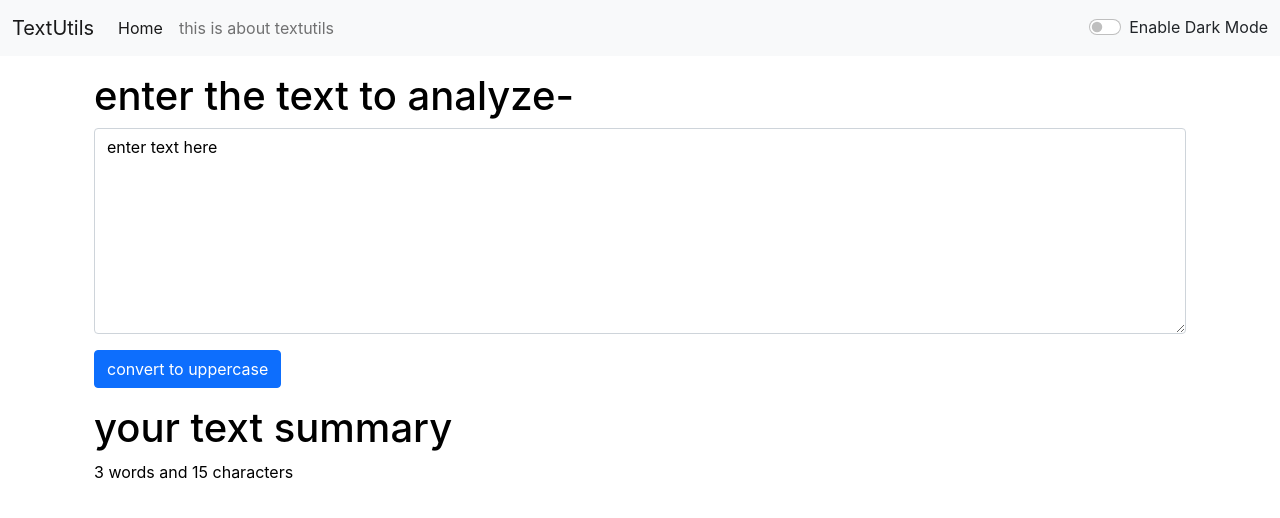
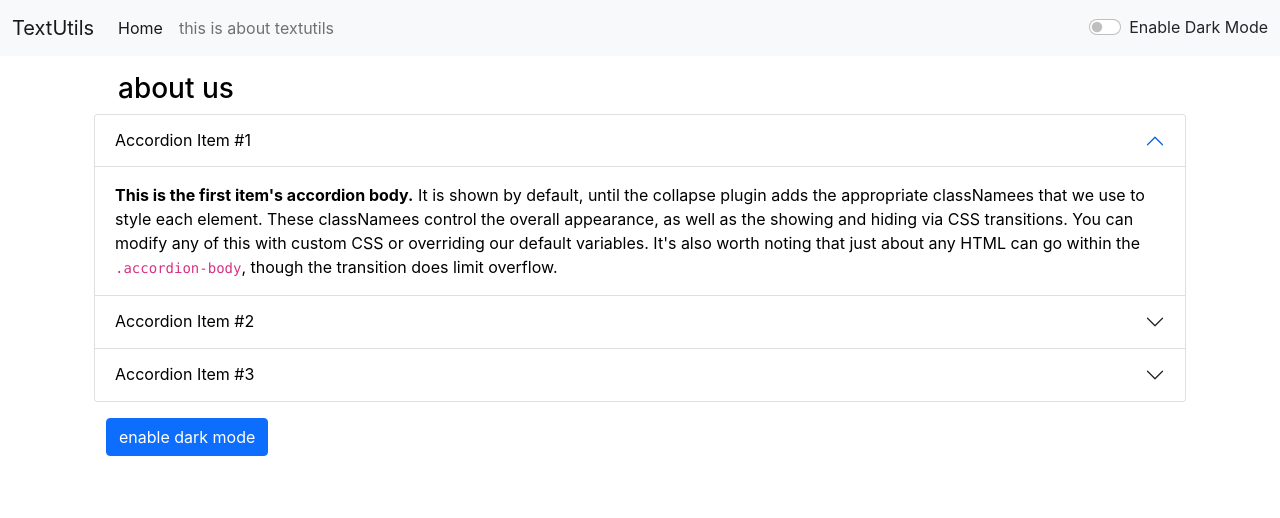
Before and after one commit to pvm202/my-app, a React (Create React App) app: page /about in a window 1280 px wide. Shown: the top 518 px of the page. Built offline with nearby package versions, Linux system fonts and the light colour scheme.

Commit message:
this is may be laste stage of very basic react app

```diff
--- a/package.json
+++ b/package.json
@@ -8,6 +8,7 @@
     "@testing-library/user-event": "^13.5.0",
     "react": "^18.3.1",
     "react-dom": "^18.3.1",
+    "react-router-dom": "^6.23.1",
     "react-scripts": "^5.0.1",
     "web-vitals": "^2.1.4"
   },
--- a/src/App.js
+++ b/src/App.js
@@ -3,6 +3,17 @@ import './App.css';
 import Alert from './components/Alert';
 import Navbar from './components/Navbar';
 import TextForm from './components/TextForm';
+import About from './components/About';
+
+
+import{
+Routes,
+Route
+
+} from "react-router-dom";
+
+
+
 
 function App() {
 
@@ -47,8 +58,13 @@ function App() {
 
 
 <div className="container my-3">
-<TextForm  heading="enter the text to analyze" mode={mode} toggleMode={toggleMode} showAlert={showAlert}/>
-{/* <About/> */}
+
+
+    <Routes>
+    <Route exact path="/about" element={    <About/>} />
+    <Route  exact path="/"  element={    <TextForm  heading="enter the text to analyze" mode={mode} toggleMode={toggleMode} showAlert={showAlert}/>} />
+    </Routes>
+
 
 </div>
 
--- a/src/components/About.js
+++ b/src/components/About.js
@@ -31,7 +31,7 @@ export default function About() {
 
 
   return (
-    <div classNameName='container' style={myStyle}>
+    <div className='container' style={myStyle}>
         <h3 className='mx-4 mt-2'>about us</h3>
       <div className="accordion" id="accordionExample"  style={myStyle}>
   <div className="accordion-item"  style={myStyle}>
--- a/src/components/Navbar.js
+++ b/src/components/Navbar.js
@@ -1,22 +1,23 @@
 import React from 'react'
 import PropTypes from 'prop-types'
+import { Link } from 'react-router-dom'
 
 export default function Navbar({title="default title",aboutText="default about",mode='light',toggleMode}) {
   return (
 
          <nav className={`navbar navbar-expand-lg navbar-${mode} bg-${mode}`}>
   <div className="container-fluid">
-    <a className="navbar-brand" href="/">{title}</a>
+    <Link className="navbar-brand" to="/">{title}</Link>
     <button className="navbar-toggler" type="button" data-bs-toggle="collapse" data-bs-target="#navbarSupportedContent" aria-controls="navbarSupportedContent" aria-expanded="false" aria-label="Toggle navigation">
       <span className="navbar-toggler-icon"></span>
     </button>
     <div className="collapse navbar-collapse" id="navbarSupportedContent">
       <ul className="navbar-nav me-auto mb-2 mb-lg-0">
         <li className="nav-item">
-          <a className="nav-link active" aria-current="page" href="/">Home</a>
+          <Link className="nav-link active" aria-current="page" to="/">Home</Link>
         </li>
         <li className="nav-item">
-          <a className="nav-link" href="/">{aboutText}</a>
+          <Link className="nav-link" to="/about">{aboutText}</Link>
         </li>
 
       </ul>
--- a/src/index.js
+++ b/src/index.js
@@ -3,12 +3,15 @@ import ReactDOM from 'react-dom/client';
 import './index.css';
 import App from './App';
 import reportWebVitals from './reportWebVitals';
+import { BrowserRouter } from 'react-router-dom';
 
 const root = ReactDOM.createRoot(document.getElementById('root'));
 root.render(
+  <BrowserRouter>
   <React.StrictMode>
     <App />
   </React.StrictMode>
+  </BrowserRouter>
 );
 
 // If you want to start measuring performance in your app, pass a function
```
Also changed, not shown: 1 other file (tests, documents, lock files or other folders).
